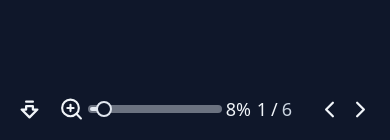
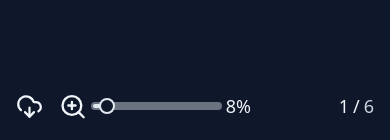
Before and after one commit to mostafij163/zoomify-carousel, a React (Create React App) app: page / in a window 390 px wide. Shown: the part 701-841 px from the top of the page. Built offline with nearby package versions, Linux system fonts and the light colour scheme.

Commit message:
fix: carousel responsiveness

```diff
--- a/src/components/Bottombar.tsx
+++ b/src/components/Bottombar.tsx
@@ -1,6 +1,6 @@
 import { useLayoutEffect } from 'react'
 import useMeasure from 'react-use-measure'
-import { ArrowBigDownDash, ChevronLeft, ChevronRight, ZoomIn } from 'lucide-react'
+import { ChevronLeft, ChevronRight, CloudDownload, ZoomIn } from 'lucide-react'
 
 import { Slider } from './Slider'
 import { setRect } from '../types/types'
@@ -41,16 +41,16 @@ export default function Bottombar({ setRect }: { setRect: setRect }) {
   return (
     <div
       ref={bottombarRef}
-      className="p-4 bg-inherit absolute bottom-0 left-0 z-40 w-full text-slate-100 flex justify-between items-center">
+      className="p-4 bg-inherit absolute bottom-0 left-0 z-40 w-full text-slate-100 flex justify-between items-center flex-wrap gap-2">
       <div className="text-lg flex justify-start items-center gap-4 basis-3/4 flex-row flex-wrap">
         <ToolbarIcnBtn>
           <div className="flex justify-start items-center gap-1">
-            <ArrowBigDownDash size="1.5em" />
+            <CloudDownload size="1.5em" />
             <span className="hidden md:inline-block">Download</span>
           </div>
         </ToolbarIcnBtn>
         <div className="flex justify-start items-center gap-1  basis-full min-w-36 max-w-48 text-lg">
-          <ZoomIn size="2em" />
+          <ZoomIn size="2.3em" />
           <Slider min={1} max={100} value={[zoom]} step={1} onValueChange={onZoomChange} />
           <span>{Math.min(100, Math.round(zoom))}%</span>
         </div>
@@ -59,12 +59,12 @@ export default function Bottombar({ setRect }: { setRect: setRect }) {
         <div className="flex gap-1">
           <span>{currentIndex + 1}</span>/<span className="text-slate-300">{totalImages}</span>
         </div>
-        <div className="flex justify-center items-center gap-1  ">
+        <div className="hidden md:flex justify-center items-center gap-2">
           <ToolbarIcnBtn>
-            <ChevronLeft size="1.5em" onClick={() => onSwipe(-1)} />
+            <ChevronLeft size="1.8em" onClick={() => onSwipe(-1)} />
           </ToolbarIcnBtn>
           <ToolbarIcnBtn>
-            <ChevronRight size="1.5em" onClick={() => onSwipe(1)} />
+            <ChevronRight size="1.8em" onClick={() => onSwipe(1)} />
           </ToolbarIcnBtn>
         </div>
       </div>
--- a/src/components/Slider.tsx
+++ b/src/components/Slider.tsx
@@ -11,12 +11,12 @@ const Slider = React.forwardRef<
   return (
     <SliderPrimitive.Root
       ref={ref}
-      className={mergeClasses('relative flex w-full touch-none select-none items-center', className)}
+      className={mergeClasses('cursor-pointer relative flex w-full touch-none select-none items-center', className)}
       {...props}>
       <SliderPrimitive.Track className="relative h-2 w-full grow overflow-hidden rounded-full bg-gray-500 border-gray-500 border-2">
         <SliderPrimitive.Range className="absolute h-full bg-slate-200" />
       </SliderPrimitive.Track>
-      <SliderPrimitive.Thumb className="block h-4 w-4 rounded-full border-2 border-slate-200 bg-slate-900 ring-offset-background transition-colors focus-visible:outline-none focus-visible:ring-2 focus-visible:ring-offset-2 disabled:pointer-events-none disabled:opacity-50" />
+      <SliderPrimitive.Thumb className=" block h-4 w-4 rounded-full border-2 border-slate-200 bg-slate-900 ring-offset-background transition-colors focus-visible:outline-none focus-visible:ring-2 focus-visible:ring-offset-2 disabled:pointer-events-none disabled:opacity-50" />
     </SliderPrimitive.Root>
   )
 })
```
